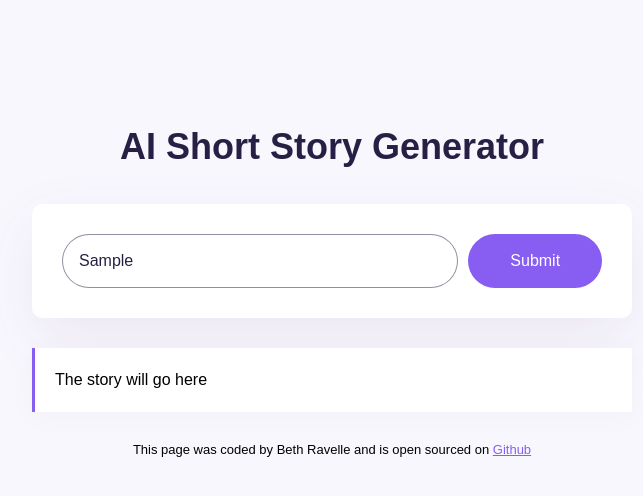
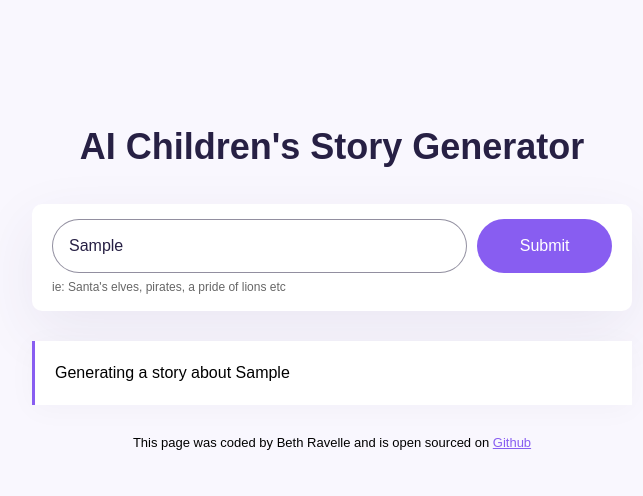
Before and after one commit to BethRavelle/short-story-generator, a plain HTML site: page index.html in a window 1280 px wide. Both pictures are taken after typing "Sample" into the empty fields and a click on the input 843 px from the left and 261 px from the top of the page. Shown: the whole page, without its empty margins (308-951 px from the left). Drawn offline with nearby package versions, Linux system fonts and the light colour scheme; no server answers.

Commit message:
improved ux

```diff
--- a/index.html
+++ b/index.html
@@ -11,19 +11,27 @@
   <body>
     <div class="container">
       <header>
-        <h1>AI Short Story Generator</h1>
+        <h1>AI Children's Story Generator</h1>
       </header>
       <main>
+        <div class="form-container">
           <form id="story-generator-form">
             <input
               type="text"
               placeholder="Enter the topic of the story"
+              autofocus
+              required
+              autocomplete="off"
               class="instructions"
               id="user-instructions"
             />
             <input type="submit" class="button" />
           </form>
-        <div class="story" id="story">The story will go here</div>
+          <div class="hint">
+            ie: Santa's elves, pirates, a pride of lions etc
+          </div>
+        </div>
+        <div class="story hidden" id="story"></div>
       </main>
       <footer>
         This page was coded by Beth Ravelle and is open sourced on
--- a/src/index.js
+++ b/src/index.js
@@ -18,6 +18,10 @@ function generateStory(event) {
     "You are an expert at writing short cute silly stories for children. Your mission to generate an 8 line story in basic HTML. Make sure to follow the user instructions. Sign the story 'SheCodes AI' inside a <strong> element at the end of the story";
   let apiUrl = `https://api.shecodes.io/ai/v1/generate?prompt=${prompt}&context=${context}&key=${apiKey}`;
 
+  let storyElement = document.querySelector("#story");
+  storyElement.classList.remove("hidden");
+  storyElement.innerHTML = `<div class="⌛ generating">Generating a story about ${instructionsInput.value}</div>`;
+
   console.log("Generating story");
   console.log(`Prompt: ${prompt}`);
   console.log(`Context: ${context}`);
--- a/src/style.css
+++ b/src/style.css
@@ -20,13 +20,23 @@ header {
   margin-bottom: 30px;
 }
 
+.form-container {
+  background-color: white;
+  margin-bottom: 30px;
+  border-radius: 10px;
+  box-shadow: 0px 20px 60px rgba(65, 50, 100, 0.08);
+  padding: 15px 20px;
+}
+
 form {
-  padding: 30px;
-  background-color: white;
-  border-radius: 10px;
   display: flex;
-  box-shadow: 0px 20px 60px rgba(65, 50, 100, 0.08);
-  margin-bottom: 30px;
+}
+
+.hint {
+  line-height: 1.5;
+  font-size: 12px;
+  margin-top: 5px;
+  opacity: 0.6;
 }
 
 .instructions {
@@ -59,6 +69,10 @@ form {
   box-shadow: 0px 4px 30px 0px rgba(39, 33, 66, 0.03);
 }
 
+.hidden {
+  display: none;
+}
+
 .story strong {
   color: fuchsia;
 }
@@ -72,3 +86,19 @@ footer {
 a {
   color: #885df1;
 }
+
+.generating {
+  animation: blink-animation 1s steps(5, start) infinite;
+}
+
+@keyframes blink-animation {
+  to {
+    visibility: hidden;
+  }
+}
+
+@-webkit-keyframes blink-animation {
+  to {
+    visibility: hidden;
+  }
+}
```
Lines whose indentation alone changed are shown as unchanged.
